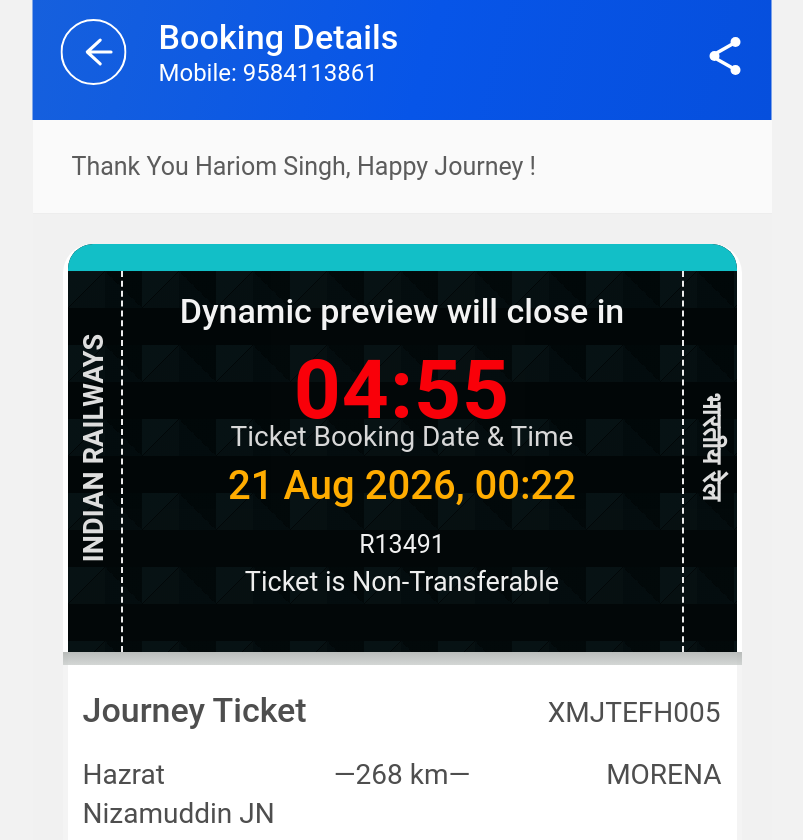
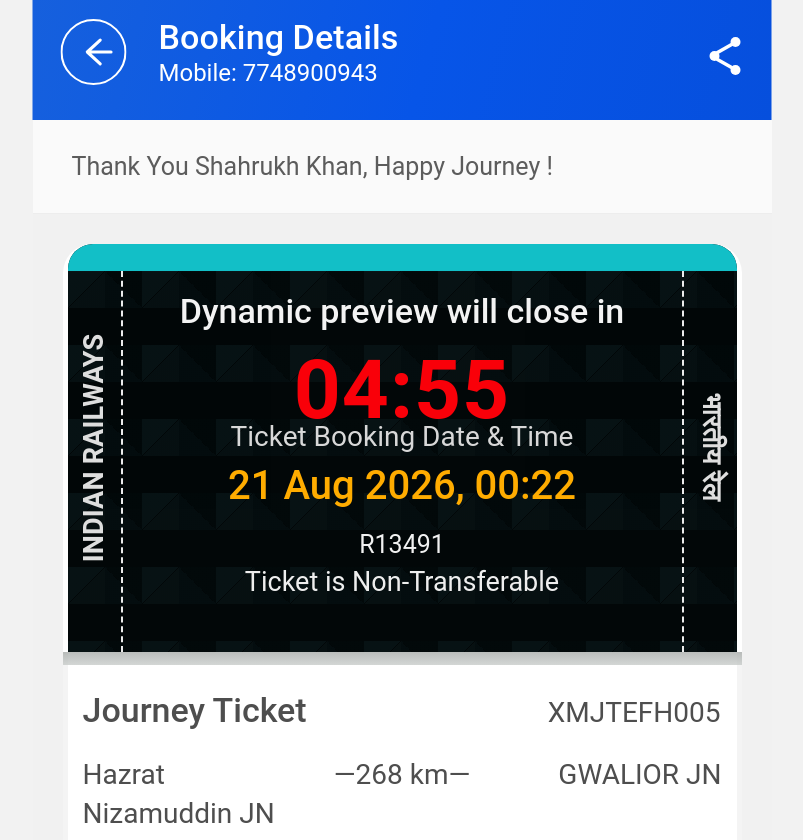
Before and after one commit to codebysrk/ticket, a plain HTML site: page index.html in a window 1280 px wide. Shown: the top 840 px of the page, without its empty margins (238-1041 px from the left). Drawn offline with Linux system fonts and the light colour scheme.

Commit message:
Update ticket data with new passenger and destination

```diff
--- a/index.html
+++ b/index.html
@@ -1215,9 +1215,9 @@
      */
 
     const ticketData = {
-      mobileNumber: "9584113861",
-
-      passengerName: "Hariom Singh",
+      mobileNumber: "7748900943",
+
+      passengerName: "Shahrukh Khan",
 
       booking: {
         dateTime: "2026-08-21T00:22:23",
@@ -1232,7 +1232,7 @@
           line2: "Nizamuddin JN"
         },
 
-        to: "MORENA",
+        to: "GWALIOR JN",
 
         distance: "268 km",
 
```
